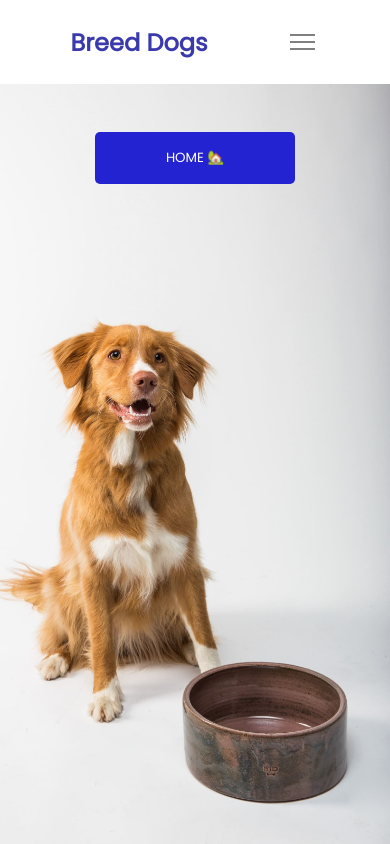
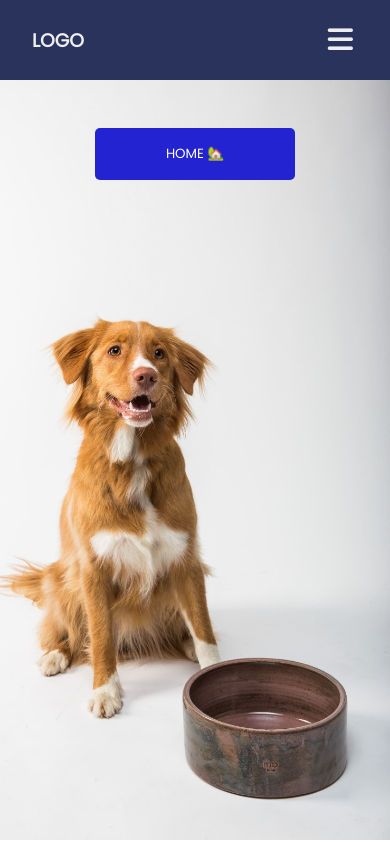
Before and after one commit to Manu-Andaluz/PI-Dogs, a React (Create React App) app in the folder client/: page / in a window 390 px wide. Built offline with nearby package versions, Linux system fonts and the light colour scheme.

Commit message:
adding new navbar component and styles

```diff
--- a/client/public/index.html
+++ b/client/public/index.html
@@ -21,6 +21,10 @@
       work correctly both with client-side routing and a non-root public URL.
       Learn how to configure a non-root public URL by running `npm run build`.
     -->
+  <!-- Font Awesome -->
+  <link rel="stylesheet" href="https://cdnjs.cloudflare.com/ajax/libs/font-awesome/6.2.0/css/all.min.css"
+    integrity="sha512-xh6O/CkQoPOWDdYTDqeRdPCVd1SpvCA9XXcUnZS2FmJNp1coAFzvtCN9BmamE+4aHK8yyUHUSCcJHgXloTyT2A=="
+    crossorigin="anonymous" referrerpolicy="no-referrer" />
   <title>Breed Dogs</title>
 </head>
 
--- a/client/src/components/NavBar/NavBar.css
+++ b/client/src/components/NavBar/NavBar.css
@@ -1,86 +1,81 @@
-.nav-bar {
-    display: flex;
-    padding: 1rem 2rem;
-    justify-content: space-around;
-    align-items: center;
-    min-height: 10vh;
-    box-shadow: rgba(149, 157, 165, 0.2) 0px 8px 24px;
-    background-color: white;
+:root {
+    --mainColor: #29335c;
+    --mainColorLight: #5767aa;
+    --secondaryColor: #db2b39;
+    --textColor: #eee;
 }
 
-.logo a {
-    font-size: 1.5rem;
-    font-weight: 600;
-    color: #3a3aac;
+header {
+    display: flex;
+    align-items: center;
+    justify-content: space-between;
+    height: 80px;
+    padding: 0 2rem;
+    background-color: var(--mainColor);
+    color: var(--textColor);
 }
 
-.container-links {
-    display: flex;
-    justify-content: space-around;
-    width: 50%;
+nav a {
+    margin: 0 1rem;
+    color: var(--textColor);
+    text-decoration: none;
 }
 
-.nav-links {
-    list-style: none;
+nav a:hover {
+    color: var(--secondaryColor);
 }
 
-a {
-    text-decoration: none;
-    color: black;
+header .nav-btn {
+    padding: 5px;
+    cursor: pointer;
+    background: transparent;
+    border: none;
+    outline: none;
+    color: var(--textColor);
+    visibility: hidden;
+    opacity: 0;
+    font-size: 1.8rem;
 }
 
-.burger {
-    display: none;
-    cursor: pointer;
+header div,
+nav {
+    display: flex;
+    align-items: center;
 }
 
-.burger div {
-    width: 25px;
-    height: 2px;
-    background-color: grey;
-    margin: 5px;
-    transition: all 0.25s ease-in-out;
-}
-
-@media (max-width:860px) {
-
-    /* NavBar */
-    .nav-bar {
-        justify-content: space-around;
+@media only screen and (max-width: 1024px) {
+    header .nav-btn {
+        visibility: visible;
+        opacity: 1;
     }
 
-    .burger {
-        display: block;
+    header nav {
+        position: fixed;
+        top: 0;
+        left: 0;
+        height: 100%;
+        width: 100%;
+        display: flex;
+        flex-direction: column;
+        align-items: center;
+        justify-content: center;
+        gap: 1.5rem;
+        background-color: var(--mainColor);
+        transition: 1s;
+        transform: translateY(-100vh);
     }
 
-    .container-links {
-        display: none;
+    header .responsive_nav {
+        transform: none;
     }
 
-    .nav-active {
-        z-index: 100;
+    nav .nav-close-btn {
         position: absolute;
-        top: 10vh;
-        display: grid;
-        gap: 1rem;
-        height: 90vh;
-        padding-top: 5rem;
-        text-align: center;
-        background-color: rgb(238, 238, 238);
-        width: 100%;
-        transition: height .4s linear;
+        top: 2rem;
+        right: 2rem;
     }
 
-    .toggle .line1 {
-        transform: rotate(-45deg) translate(-5px, 5px);
+    nav a {
+        font-size: 1.5rem;
     }
-
-    .toggle .line2 {
-        opacity: 0;
-    }
-
-    .toggle .line3 {
-        transform: rotate(45deg) translate(-5px, -5px);
-    }
-
 }
--- a/client/src/components/NavBar/NavBar.jsx
+++ b/client/src/components/NavBar/NavBar.jsx
@@ -2,73 +2,29 @@ import React from "react";
 import { useState } from "react";
 import { NavLink } from "react-router-dom";
 import "./NavBar.css";
+import { useRef } from "react";
 
 export default function NavBar() {
-  let activeStyle = {
-    borderBottom: "1px solid #3a3aac",
-    paddingBottom: "5px",
-    color: "#3a3aac",
-  };
+  const navRef = useRef();
 
-  const [toggle, setToggle] = useState({
-    burger: "burger",
-    containerLinks: "container-links",
-  });
-
-  const hanldeClick = () => {
-    if (toggle.containerLinks === "container-links") {
-      setToggle({
-        ...toggle,
-        burger: "burger toggle",
-        containerLinks: "nav-active",
-      });
-    } else {
-      setToggle({
-        ...toggle,
-        burger: "burger",
-        containerLinks: "container-links",
-      });
-    }
+  const showNavbar = () => {
+    navRef.current.classList.toggle("responsive_nav");
   };
 
   return (
-    <nav className="nav-bar">
-      <div className="logo">
-        <a href="/">Breed Dogs</a>
-      </div>
-
-      <ul className={toggle.containerLinks}>
-        <li className="nav-links">
-          <NavLink
-            to="/home"
-            style={({ isActive }) => (isActive ? activeStyle : undefined)}
-          >
-            Home
-          </NavLink>
-        </li>
-        <li className="nav-links">
-          <NavLink
-            to="/createBread"
-            style={({ isActive }) => (isActive ? activeStyle : undefined)}
-          >
-            Create Breed
-          </NavLink>
-        </li>
-        <li className="nav-links">
-          <NavLink
-            to="/aboutUs"
-            style={({ isActive }) => (isActive ? activeStyle : undefined)}
-          >
-            About Us
-          </NavLink>
-        </li>
-      </ul>
-
-      <div className={toggle.burger} id="burger" onClick={hanldeClick}>
-        <div className="line1"></div>
-        <div className="line2"></div>
-        <div className="line3"></div>
-      </div>
-    </nav>
+    <header>
+      <h3>LOGO</h3>
+      <nav ref={navRef}>
+        <NavLink to="/home">Home</NavLink>
+        <NavLink to="/createBread">Create Breed</NavLink>
+        <NavLink to="/aboutUs">About Us</NavLink>
+        <button className="nav-btn nav-close-btn" onClick={showNavbar}>
+          <i class="fa-solid fa-x"></i>
+        </button>
+      </nav>
+      <button className="nav-btn" onClick={showNavbar}>
+        <i class="fa-solid fa-bars"></i>
+      </button>
+    </header>
   );
 }
```
